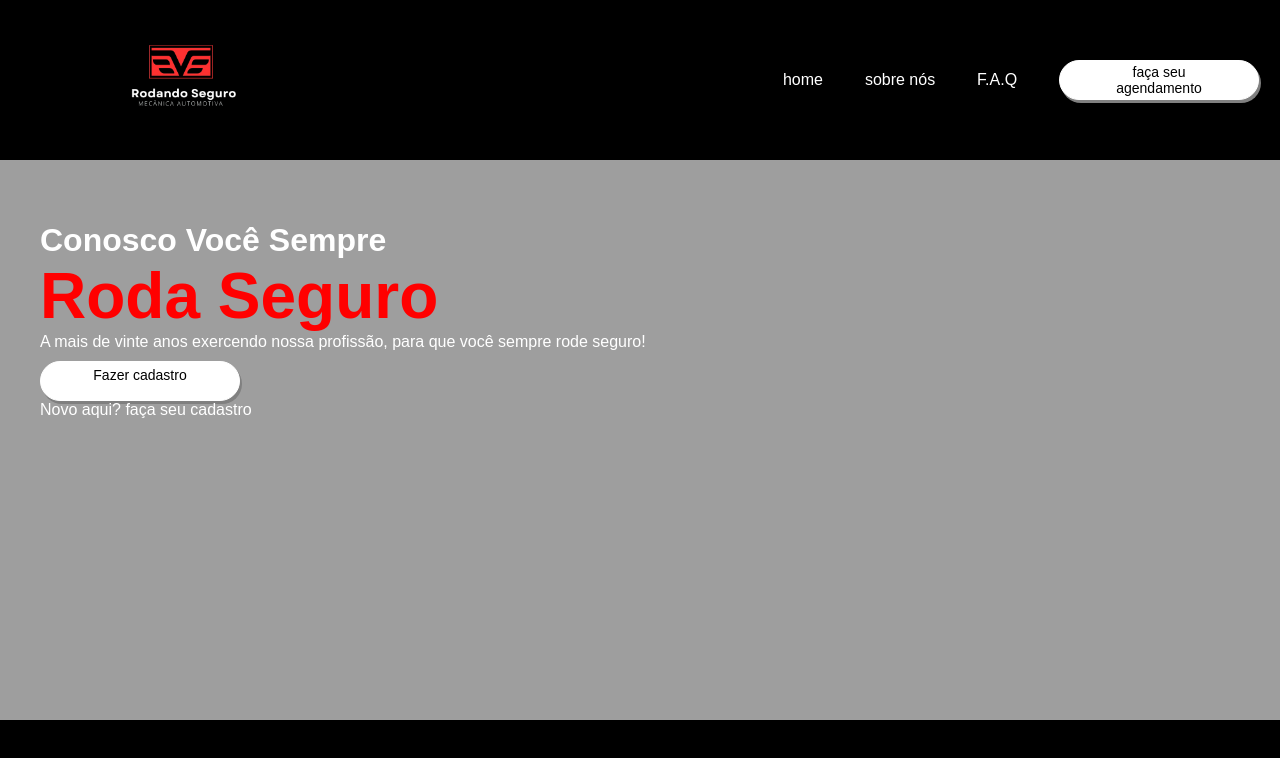
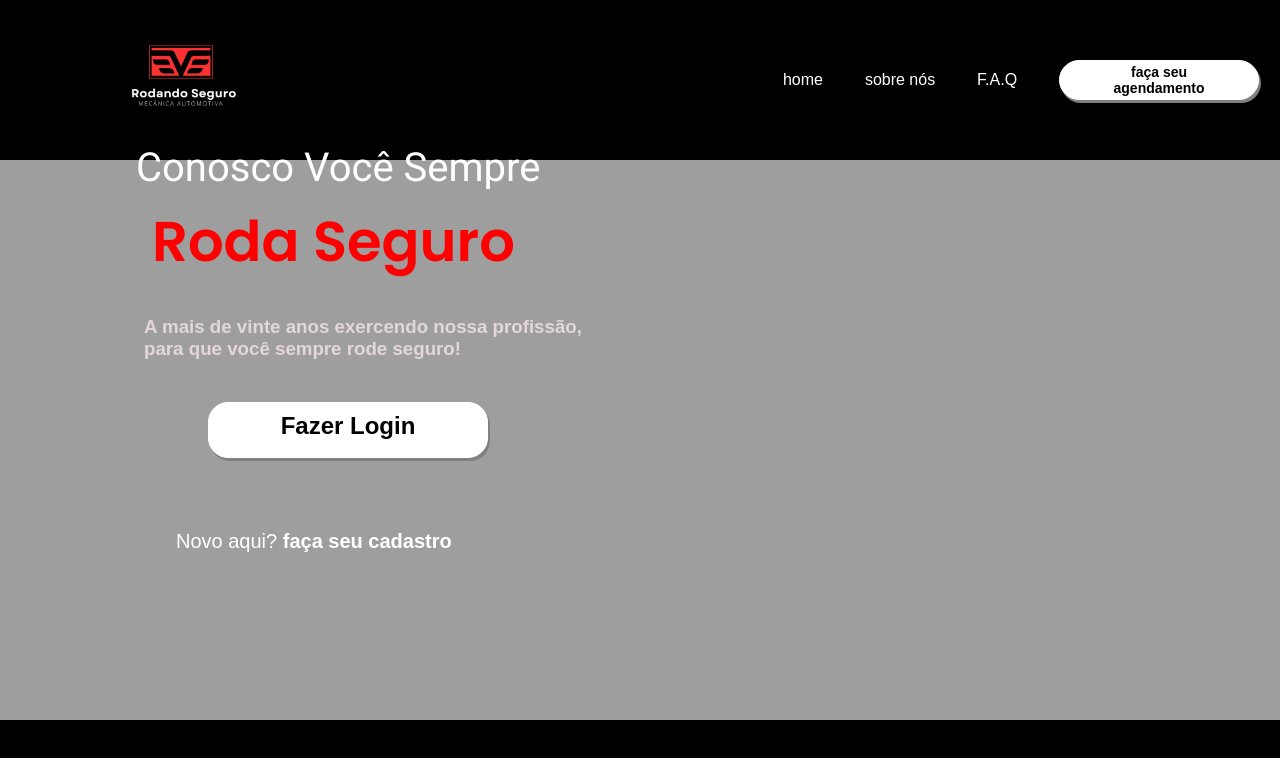
Before and after one commit to MiguelDiasdeFranca/TCCMECANICA, a React (Create React App) app in the folder frontend/: page / in a window 1280 px wide. Shown: the top 758 px of the page. Built offline with nearby package versions, Linux system fonts and the light colour scheme.

Commit message:
mexidinha d cria

```diff
--- a/frontend/public/index.html
+++ b/frontend/public/index.html
@@ -4,7 +4,19 @@
     <meta charset="utf-8" />
     <link rel="icon" href="%PUBLIC_URL%/favicon.ico" />
     <meta name="viewport" content="width=device-width, initial-scale=1" />
-    <meta name="theme-color" content="#000000" />
+    <link rel="preconnect" href="https://fonts.googleapis.com">
+<link rel="preconnect" href="https://fonts.gstatic.com" crossorigin>
+<link href="https://fonts.googleapis.com/css2?family=Roboto:ital,wght@0,100;0,300;0,400;0,500;0,700;0,900;1,100;1,300;1,400;1,500;1,700;1,900&display=swap" rel="stylesheet">
+<link rel="preconnect" href="https://fonts.googleapis.com">
+<link rel="preconnect" href="https://fonts.gstatic.com" crossorigin>
+<link href="https://fonts.googleapis.com/css2?family=Open+Sans:ital,wght@0,300..800;1,300..800&family=Roboto:ital,wght@0,100;0,300;0,400;0,500;0,700;0,900;1,100;1,300;1,400;1,500;1,700;1,900&display=swap" rel="stylesheet">
+<link rel="preconnect" href="https://fonts.googleapis.com">
+<link rel="preconnect" href="https://fonts.gstatic.com" crossorigin>
+<link rel="preconnect" href="https://fonts.googleapis.com">
+<link rel="preconnect" href="https://fonts.gstatic.com" crossorigin>
+<link href="https://fonts.googleapis.com/css2?family=DM+Sans:ital,opsz,wght@0,9..40,100..1000;1,9..40,100..1000&family=Open+Sans:ital,wght@0,300..800;1,300..800&family=Poppins:ital,wght@0,100;0,200;0,300;0,400;0,500;0,600;0,700;0,800;0,900;1,100;1,200;1,300;1,400;1,500;1,600;1,700;1,800;1,900&family=Roboto:ital,wght@0,100;0,300;0,400;0,500;0,700;0,900;1,100;1,300;1,400;1,500;1,700;1,900&display=swap" rel="stylesheet">
+<link href="https://fonts.googleapis.com/css2?family=Open+Sans:ital,wght@0,300..800;1,300..800&family=Poppins:ital,wght@0,100;0,200;0,300;0,400;0,500;0,600;0,700;0,800;0,900;1,100;1,200;1,300;1,400;1,500;1,600;1,700;1,800;1,900&family=Roboto:ital,wght@0,100;0,300;0,400;0,500;0,700;0,900;1,100;1,300;1,400;1,500;1,700;1,900&display=swap" rel="stylesheet">
+<meta name="theme-color" content="#000000" />
     <meta
       name="description"
       content="Web site created using create-react-app"
--- a/frontend/src/pages/landingpage/landing.jsx
+++ b/frontend/src/pages/landingpage/landing.jsx
@@ -10,6 +10,7 @@ import funilaria from './funilaria.svg'
 import alinhamento from './alinhamento.svg'
 import macanicageral from './mecanicageral.svg'
 import trocadeoleo from './trocadeoleo.svg'
+import fundonegro from './fundonegro.svg'
 
 
 import { Link } from "react-router-dom";
@@ -26,7 +27,7 @@ export default function App() {
         <a href="">home</a>
         <a href="">sobre nós</a>
         <a href="">F.A.Q</a>
-        <button className='B'>faça seu agendamento</button>
+        <button className='B'><h4>faça seu agendamento</h4></button>
 
 
 
@@ -37,15 +38,17 @@ export default function App() {
         <div className='escrita'>
 
 
-          <h1>Conosco Você Sempre <h1 className='roda'>Roda Seguro</h1></h1>
+          <h1 className='pato'>Conosco Você Sempre </h1>
+          <h1 className='roda'>Roda Seguro</h1>
 
 
 
 
-          <p>A mais de vinte anos exercendo nossa profissão, para que você sempre rode seguro!</p>
-          <Link to="/login">
-            <button className='botao'>Fazer cadastro</button>
-            <p>Novo aqui? faça seu cadastro</p>
+          <h3>A mais de vinte anos exercendo nossa profissão, para que você sempre rode seguro!</h3>
+
+          <Link to="/login2"> <button className='botao'><h2>Fazer Login</h2></button> </Link>
+
+          <Link to="/login">  <p className='patinho'>Novo aqui? <strong>faça seu cadastro</strong></p>
 
           </Link>
 
@@ -82,19 +85,19 @@ export default function App() {
           <h1>Nossos Serviços</h1>
           <div className="services-grid">
             <div className="service-item">
-              <img src={alinhamento} alt="Alinhamento"/>
+              <img src={alinhamento} alt="Alinhamento" />
               <p>Alinhamento</p>
             </div>
             <div className="service-item">
-              <img src={funilaria} alt="Funilaria"/>
+              <img src={funilaria} alt="Funilaria" />
               <p>Funilaria</p>
             </div>
             <div className="service-item">
-              <img src={macanicageral} alt="Mecânica geral"/>
+              <img src={macanicageral} alt="Mecânica geral" />
               <p>Mecânica geral</p>
             </div>
             <div className="service-item">
-              <img src={trocadeoleo} alt="Troca de óleo"/>
+              <img src={trocadeoleo} alt="Troca de óleo" />
               <p>Troca de óleo</p>
             </div>
           </div>
@@ -102,9 +105,9 @@ export default function App() {
           <button className="contact-button">Entre em contato</button>
 
           <div className="social-icons">
-            <img className='wpp' src={wpp} alt="wpp"/>
-            <img className='instagram' src={insta} alt="instagram"/>
-            <img className='face'src={facebook} alt="face"/>
+            <img className='wpp' src={wpp} alt="wpp" />
+            <img className='instagram' src={insta} alt="instagram" />
+            <img className='face' src={facebook} alt="face" />
           </div>
         </div>
       </div>
@@ -118,7 +121,7 @@ export default function App() {
         <div className='maps'>
           <p className='nomeloc'></p>
 
-      <iframe className='mapinha' src="https://www.google.com/maps/embed?pb=!1m18!1m12!1m3!1d3653.8777803353596!2d-46.71050582541721!3d-23.68032836597226!2m3!1f0!2f0!3f0!3m2!1i1024!2i768!4f13.1!3m3!1m2!1s0x94ce502d2289a843%3A0x14406b17b30d0174!2sInstituto%20Social%20Nossa%20Senhora%20de%20F%C3%A1tima!5e0!3m2!1spt-BR!2sbr!4v1729903884982!5m2!1spt-BR!2sbr"  allowfullscreen="" loading="lazy" referrerpolicy="no-referrer-when-downgrade"></iframe>
+          <iframe className='mapinha' src="https://www.google.com/maps/embed?pb=!1m18!1m12!1m3!1d3653.8777803353596!2d-46.71050582541721!3d-23.68032836597226!2m3!1f0!2f0!3f0!3m2!1i1024!2i768!4f13.1!3m3!1m2!1s0x94ce502d2289a843%3A0x14406b17b30d0174!2sInstituto%20Social%20Nossa%20Senhora%20de%20F%C3%A1tima!5e0!3m2!1spt-BR!2sbr!4v1729903884982!5m2!1spt-BR!2sbr" allowfullscreen="" loading="lazy" referrerpolicy="no-referrer-when-downgrade"></iframe>
         </div>
 
       </div>
@@ -129,13 +132,14 @@ export default function App() {
         <div className="feedback-cards">
           <div className="feedback-card">
             <p>
-          "Precisei de socorro à noite, estava sem bateria quando fui pegar o carro na rua saindo de um restaurante, o rapaz chegou super rápido, muito atencioso e resolveu ali na hora o problema."
+              "como sou mulher não sei dirigir direito , e acabei batendo o carro, mas o serviço se seguro chegou bem rápido e cheguei segura em casa"
             </p>
             <div className="feedback-user">
+
+              <span className="user-info">
+                <strong>Juliana</strong> Parelheiros, SP
+              </span>
               <span className="user-icon">🚗</span>
-          <span className="user-info">
-            <strong>Julia</strong> Parelheiros, Sp
-          </span>
             </div>
           </div>
 
@@ -144,18 +148,26 @@ export default function App() {
               "O carro não pegava de jeito nenhum, era a bomba de gasolina, levaram o carro para a oficina deles e me entregaram o carro no dia seguinte antes do almoço ainda, ótimo serviço."
             </p>
             <div className="feedback-user">
-          <span className="user-icon">🚗</span>
               <span className="user-info">
                 <strong>Richard</strong> Grajaú, Sp
               </span>
+              <span className="user-icon">🚗</span>
+
             </div>
           </div>
         </div>
         <button className="send-feedback">Envie o seu!</button>
-  </div>
 
 
 
+      </div>
+
+      <section class="hero-section">
+    <div class="hero-content">
+      <h1>O lugar para os apaixonados por carros</h1>
+      <a href="#contato" class="contact-button">Entre em contato</a>
+    </div>
+  </section>
 
 
       </div>
@@ -163,6 +175,12 @@ export default function App() {
 
 
 
+
+
+
+
+
+
   )
 
 }
--- a/frontend/src/pages/landingpage/landing.scss
+++ b/frontend/src/pages/landingpage/landing.scss
@@ -1,5 +1,5 @@
 *{box-sizing: border-box;
-
+  margin: 0;
 }
 
 .App{
@@ -23,8 +23,51 @@ justify-content:space-around;
   width: 20vh;
 }
 
+.escrita{
+display: flex;
+flex-direction: column;
+gap: 4vh;
+justify-content: center;
+margin-left: 6vh;
+margin-top: 6vh;
+
+
+}
+
+.pato{
+  font-size:5vh ;
+  margin-left: 6vh;
+  font-family: "Roboto", sans-serif;
+  font-weight: 400;
+  font-style: normal;
+
+}
+
+.roda{
+
+  color:red;
+  margin-top: -3vh;
+  margin-left: 8vh;
+  font-size: 7vh;
+
+    font-family: "Poppins", sans-serif;
+    font-weight: 600;
+
+
+
+
+
+
+}
+h3{
+  color: rgb(228, 215, 215);
+  width: 56vh;
+  margin-left: 7vh;
+}
 p{
-  color: white;
+font-size: 2.5vh;
+padding: 5vh;
+
 }
 
 .B{
@@ -36,6 +79,7 @@ p{
   width: 25vh;
   display: flex;
   align-items: center;
+  cursor: pointer;
 
 }
 
@@ -44,12 +88,28 @@ p{
   box-shadow: 2px,2px,2px,2px;
   border-radius: 20px;
   background-color: white;
-
-  height: 5vh;
-  width: 25vh;
+  padding-top:1.2vh;
+  height: 7vh;
+  width: 35vh;
   display: flex;
   align-items: center;
+  margin-left: 5vh;
+  margin-left: 15vh;
+  cursor: pointer;
 
+
+h2{
+  color: black;
+  font-size: 3vh;
+}
+
+}
+
+
+
+
+.patinho{
+  margin-left: 6vh;
 }
 
 a{
@@ -98,12 +158,7 @@ height: 30vh;
 
 }
 
-.roda{
-  font-size: 3  vh;
-  color:red
 
-
-}
 .sobrenos-container {
   display: flex;
   justify-content: space-between;
@@ -122,6 +177,9 @@ height: 30vh;
   display: flex;
   align-items: center;
   margin-bottom: 20px;
+  font-family: "Poppins", sans-serif;
+  font-weight: 00;
+  font-style: normal;
 
 }
 
@@ -136,6 +194,11 @@ height: 30vh;
   line-height: 1.8;
   margin-left: 5vh;
   margin-top: 10vh;
+  color: white;
+  font-family: "Poppins", sans-serif;
+  font-weight: 500;
+  font-style: normal;
+  line-height: 7vh;
 
 }
 
@@ -248,6 +311,7 @@ body {
         margin-top: 0.5rem;
         font-size: 1.2rem;
 
+
       }
     }
   }
@@ -346,23 +410,34 @@ body {
 
 
     p {
-      font-size: 1rem;
-      margin-bottom: 15px;
+      font-size: 2vh;
       color: #000;
+      font-family: "Poppins", sans-serif;
+      font-weight: 500;
+      font-style: normal;
+      margin-bottom: -3vh;
+      margin-left: 2vh;
+
     }
 
     .feedback-user {
       display: flex;
-      align-items: center;
-      gap: 10px;
+
+      gap: 14px;
       font-size: 0.9rem;
+      text-align: center;
+      margin-left: 8vh;
+      padding-bottom: 5vh;
 
       .user-icon {
         font-size: 1.5rem;
+        text-align: center;
+        margin-bottom: 20vh;
       }
 
       .user-info {
         color: #e74c3c;
+        margin-bottom: 20vh;
 
         strong {
           display: block;
@@ -373,6 +448,8 @@ body {
   }
 
   .send-feedback {
+    height: 7vh;
+    width: 18vh;
     margin-top: 30px;
     padding: 10px 20px;
     background-color: #e74c3c;
@@ -388,3 +465,55 @@ body {
     }
   }
 }
+
+
+.hero-section {
+  display: flex;
+  align-items: center;
+  justify-content: center;
+  height: 100vh;
+  // Substitua pelo caminho da imagem
+  background-size: cover;
+  background-position: center;
+  background-repeat: no-repeat;
+  position: relative;
+  text-align: center;
+
+  &::before {
+    content: "";
+    position: absolute;
+    top: 0;
+    left: 0;
+    right: 0;
+    bottom: 0;
+    background: rgba(0, 0, 0, 0.6); // Overlay para escurecer a imagem de fundo
+  }
+
+  .hero-content {
+    position: relative;
+    z-index: 1;
+
+    h1 {
+      font-size: 2rem;
+      margin-bottom: 20px;
+    }
+
+    .contact-button {
+      padding: 10px 20px;
+      background-color: #fff;
+      color: #e74c3c;
+      border: none;
+      border-radius: 20px;
+      font-size: 1rem;
+      text-decoration: none;
+      font-weight: bold;
+      box-shadow: 2px 2px 5px rgba(0, 0, 0, 0.3);
+      transition: background-color 0.3s ease, color 0.3s ease;
+
+      &:hover {
+        background-color: #e74c3c;
+        color: #fff;
+      }
+    }
+  }
+}
--- a/frontend/src/pages/login/login.jsx
+++ b/frontend/src/pages/login/login.jsx
@@ -32,11 +32,11 @@ export default function Login() {
 
         <div className='doisbotoes'>
           <div className='botao'>
-            <button>Criar conta</button>
+            <button className='criarcontinha'>Criar conta</button>
           </div>
           <Link to="/login2">
             <div className='botao'>
-              <button>Fazer login</button>
+              <button className='botaozera'>Fazer login</button>
             </div>
           </Link>
         </div>
--- a/frontend/src/pages/login2/App.scss
+++ b/frontend/src/pages/login2/App.scss
@@ -84,6 +84,7 @@ input{
     background-color: white;
     width: 300px;
     height: 30px;
+    border-radius: 3vh;
 
 }
 
```
Also changed, not shown: frontend/src/pages/login/login.scss (+24 -3 lines), frontend/src/pages/landingpage/fundonegro.svg (added). Lines whose indentation alone changed are shown as unchanged.
